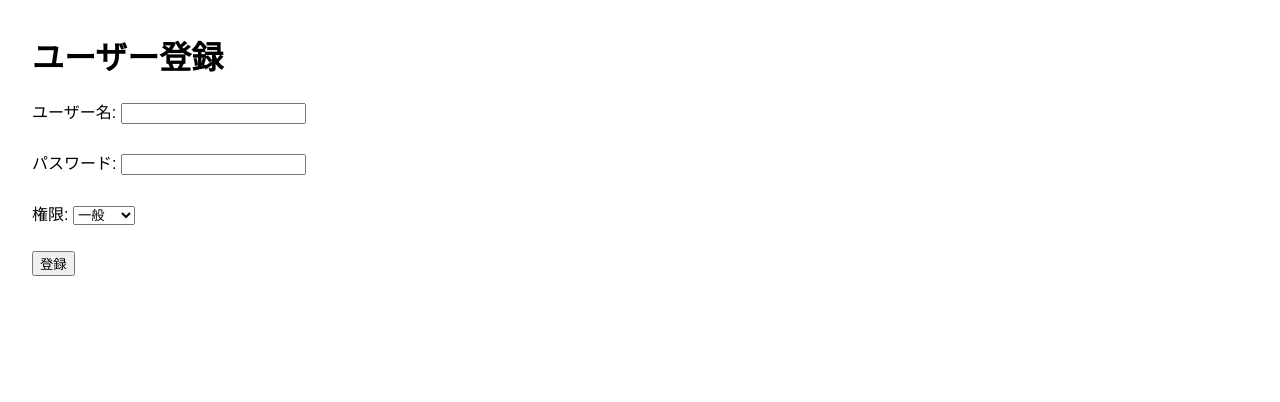
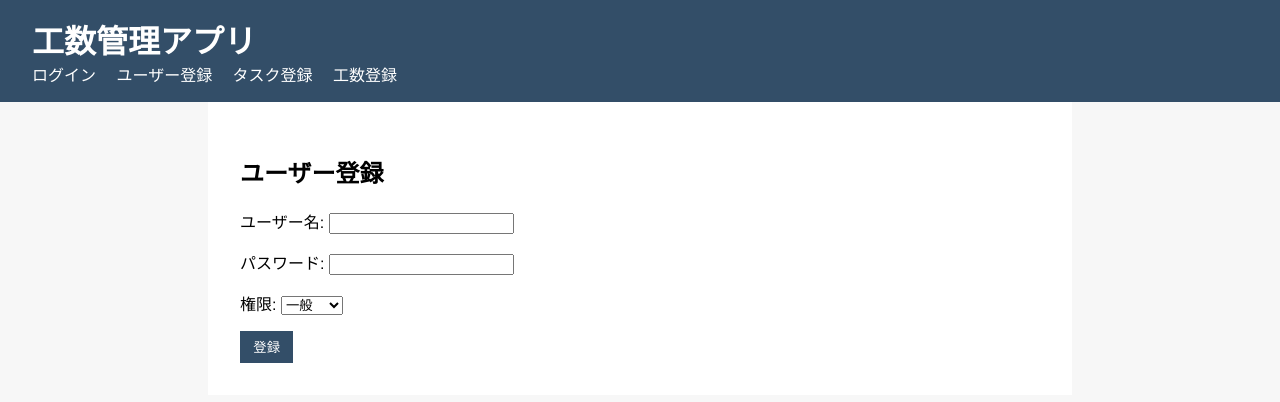
Before and after one commit to ryuoujisinta/workload_management, a Flask app: page /register in a window 1280 px wide. Shown: the top 402 px of the page. Run offline with Flask 3, Linux system fonts and the light colour scheme.

Commit message:
Improve UI design with base template

```diff
--- a/app/static/styles.css
+++ b/app/static/styles.css
@@ -1,19 +1,57 @@
 body {
-    font-family: Arial, sans-serif;
-    margin: 2em;
+    font-family: "Helvetica Neue", Arial, sans-serif;
+    background-color: #f7f7f7;
+    margin: 0;
+    padding: 0;
+}
+
+header {
+    background-color: #334e68;
+    color: #fff;
+    padding: 1em 2em;
+}
+
+header h1 {
+    margin: 0;
+}
+
+nav a {
+    color: #fff;
+    margin-right: 1em;
+    text-decoration: none;
+}
+
+main {
+    padding: 2em;
+    max-width: 800px;
+    margin: 0 auto;
+    background-color: #fff;
 }
 
 form label {
     display: block;
-    margin-bottom: 0.5em;
+    margin-bottom: 1em;
+}
+
+button {
+    padding: 0.5em 1em;
+    background-color: #334e68;
+    color: #fff;
+    border: none;
+    cursor: pointer;
+}
+
+button:hover {
+    background-color: #446c89;
 }
 
 table {
+    width: 100%;
     border-collapse: collapse;
     margin-bottom: 1em;
 }
 
-td, th {
+th, td {
     border: 1px solid #ccc;
     padding: 0.5em;
     text-align: center;
--- /dev/null
+++ b/app/templates/base.html
@@ -0,0 +1,22 @@
+<!DOCTYPE html>
+<html lang="ja">
+<head>
+    <meta charset="UTF-8">
+    <title>{% block title %}{% endblock %}</title>
+    <link rel="stylesheet" href="{{ url_for('static', filename='styles.css') }}">
+</head>
+<body>
+    <header>
+        <h1>工数管理アプリ</h1>
+        <nav>
+            <a href="{{ url_for('main.login') }}">ログイン</a>
+            <a href="{{ url_for('main.register') }}">ユーザー登録</a>
+            <a href="{{ url_for('main.tasks') }}">タスク登録</a>
+            <a href="{{ url_for('main.workloads') }}">工数登録</a>
+        </nav>
+    </header>
+    <main>
+        {% block content %}{% endblock %}
+    </main>
+</body>
+</html>
--- a/app/templates/register.html
+++ b/app/templates/register.html
@@ -1,22 +1,16 @@
-<!DOCTYPE html>
-<html lang="ja">
-<head>
-    <meta charset="UTF-8">
-    <title>ユーザー登録</title>
-    <link rel="stylesheet" href="{{ url_for('static', filename='styles.css') }}">
-</head>
-<body>
-    <h1>ユーザー登録</h1>
+{% extends 'base.html' %}
+{% block title %}ユーザー登録{% endblock %}
+{% block content %}
+<h2>ユーザー登録</h2>
 <form method="post">
-        <label>ユーザー名: <input type="text" name="username"></label><br>
-        <label>パスワード: <input type="password" name="password"></label><br>
+    <label>ユーザー名: <input type="text" name="username"></label>
+    <label>パスワード: <input type="password" name="password"></label>
     <label>権限:
         <select name="role">
             <option value="user">一般</option>
             <option value="admin">管理者</option>
         </select>
-        </label><br>
+    </label>
     <button type="submit">登録</button>
 </form>
-</body>
-</html>
+{% endblock %}
```
Also changed, not shown: app/templates/login.html (+11 -17 lines), app/templates/tasks.html (+10 -16 lines), app/templates/workloads.html (+5 -11 lines). Lines whose indentation alone changed are shown as unchanged.
